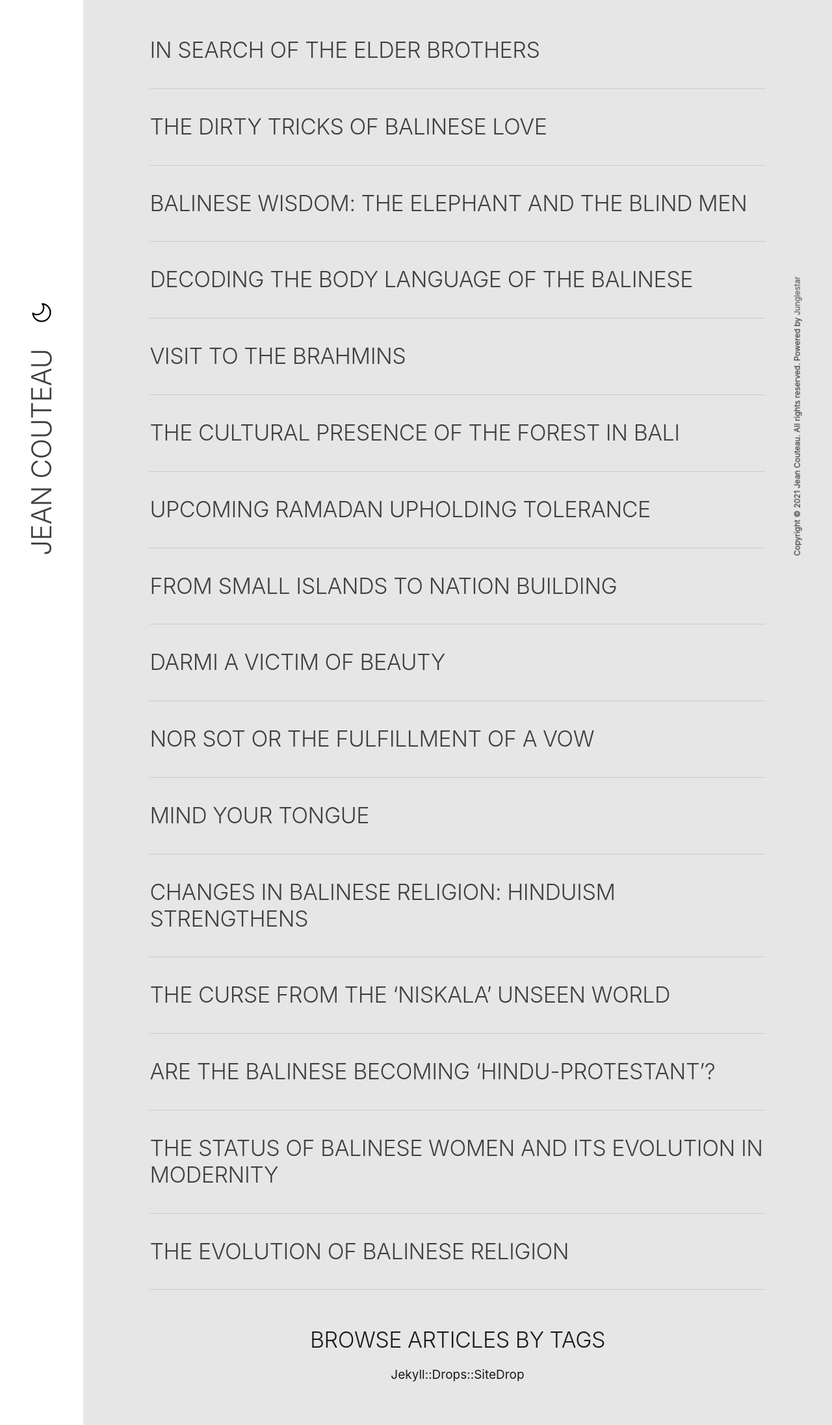
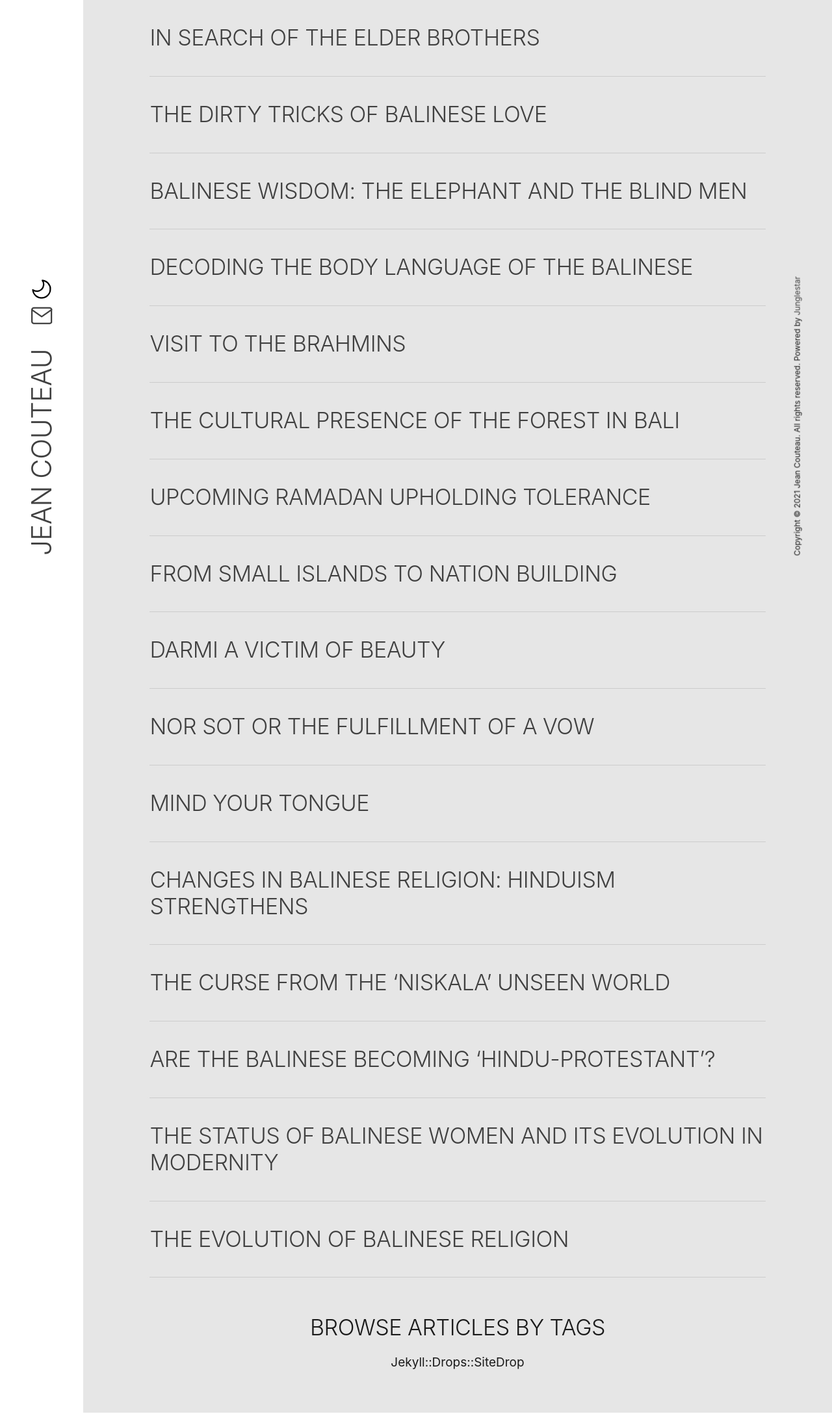
Before and after one commit to toybreaker/jeancouteau, a Jekyll site: the page built from index.md, in a window 1280 px wide. Shown: the whole page at 65% size. Built offline with Jekyll 4.4.1, drawn with Linux system fonts in a browser that asks for light colours.

Commit message:
added email and improved spacing

```diff
--- a/_config.yml
+++ b/_config.yml
@@ -5,7 +5,7 @@ show_logo:               hide # 'show' or 'hide'
 description:             "Historian, anthropologist, art critic Jean Couteau writes about Bali life, connecting reality and myth, delivering clean, meaningful insights to understand social dynamics." # max 160 digits
 keywords:                Bali, culture, social dynamics, understanding, reality and myth, insights, ethnology, history, anthropology
 language:                en
-version:                 0.1.4
+version:                 0.1.5
 sass:
   style:                 compressed
 
@@ -18,6 +18,7 @@ company:
   name:                  Jean Couteau
   legal_name:            Jean Couteau #overrides 'company.name' in footer
   country:               Indonesia
+  email:                 jycouteau@gmail.com
 
 #SEO https://jekyll.github.io/jekyll-seo-tag/usage/
 #
--- a/_includes/header.html
+++ b/_includes/header.html
@@ -8,12 +8,18 @@
 
     </a>
 
-    <div class="toggle_button">
-      {% include svg/use.html id="icn--day" class="day" %}
-      {% include svg/use.html id="icn--night" class="night" %}
+    <div class="header_icons">
+
+      <div class="email_button">
+        <a title="send Jean an email!" href="mailto:{{site.company.email}}">{% include svg/use.html id="icn--email" class="mail" %}</a>
+      </div>
+
+      <div class="toggle_button">
+        {% include svg/use.html id="icn--day" class="day" %}
+        {% include svg/use.html id="icn--night" class="night" %}
+      </div>
+
     </div>
-
-
 
     {% if site.has_menu %}
 
--- a/_layouts/default.html
+++ b/_layouts/default.html
@@ -6,7 +6,7 @@
 
   {% include head.html %}
 
-  <body class="{{ page.title | slugify }} {% if site.menu %}{{ site.menu }}{% endif %}">
+  <body class="{{ page.title | slugify }} {% if page.layout == 'article' %}article{% endif %} {% if site.menu %}{{ site.menu }}{% endif %}">
 
     {% include svg/defs.html %}
 
--- a/_sass/_11articles.scss
+++ b/_sass/_11articles.scss
@@ -1,5 +1,5 @@
 .article_list {
-  margin-top: $space;
+  margin-top: $space--small;
   margin-bottom: $space;
 }
 
@@ -20,3 +20,7 @@
   border-top: 1px solid var(--border, LightGray);
   border-bottom: 1px solid var(--border, LightGray);
 }
+
+.article .article_title {
+  margin-top: $space--small;
+}
--- a/_sass/_8header.scss
+++ b/_sass/_8header.scss
@@ -34,7 +34,13 @@
       height: 36px;
     }
     .toggle_button {
+      cursor: pointer;
       display: flex;
+
+      &:focus,
+      &:hover {
+        color: var(--accent, blue);
+      }
     }
 
     @include media("screen", ">bp1Width") {
@@ -61,119 +67,28 @@
       margin-right: $space;
     }
   }
-
-
-
-  // .has_menu & {
-  //   nav {
-  //     display: none;
-  //     @include media("screen", ">bp1Width") {
-  //       display: inherit;
-  //       padding: 0 0 10px;
-  //     }
-  //     @include media("screen", ">maxWidth") {
-  //       display: inherit;
-  //       padding: 0;
-  //     }
-  //
-  //     &.show {
-  //       display: block;
-  //       min-width: 100%;
-  //       background-color: white;
-  //       padding-top: $space--small;
-  //       @include media("screen", ">bp1Width") {
-  //         min-width: auto;
-  //         border-bottom: 0 none;
-  //       }
-  //
-  //       .menu_item {
-  //         //a
-  //         border-bottom: 1px solid $grey--light;
-  //         @include media("screen", ">bp1Width") {
-  //           border-bottom: 0 none;
-  //         }
-  //
-  //         &:last-child {
-  //           border: 1px solid $grey--light;
-  //           border-radius: $radius;
-  //           margin-top: -1px;
-  //         }
-  //       }
-  //     }
-  //   }
-  // }
-  //
-  // .menu_toggle_button {
-  //   cursor: pointer;
-  //   -webkit-user-select: none;
-  //   -moz-user-select: none;
-  //   -ms-user-select: none;
-  //   user-select: none;
-  //   width: 42px;
-  //   height: 42px;
-  //   padding: 6px;
-  //
-  //   &:focus,
-  //   &:hover {}
-  //   @include media("screen", ">bp1Width") {
-  //     display: none;
-  //   }
-  //
-  //   .close {
-  //     display: none;
-  //   }
-  //
-  //   &.menu_is_open {
-  //     .close {
-  //       display: block;
-  //     }
-  //
-  //     .open {
-  //       display: none;
-  //     }
-  //   }
-  // }
-
 }
 
-//
-// .menu_header {
-//   .menu_item {
-//     //a
-//     font-size: 1.1rem;
-//     margin-right: $space--small/5;
-//     margin-left: $space--small/5;
-//     padding-right: $space--small/2;
-//     padding-left: $space--small/2;
-//     justify-content: center;
-//
-//     &:last-child {
-//       border: 1px solid $grey;
-//       border-radius: $radius;
-//       margin-top: -1px;
-//     }
-//
-//     &.active {
-//       .has_menu & {
-//         background-color: $grey--light;
-//         @include media("screen", ">bp1Width") {
-//           background-color: transparent;
-//         }
-//       }
-//     }
-//     @include media("screen", ">bp1Width") {
-//       justify-content: flex-start;
-//
-//       &.active {
-//         background-color: transparent;
-//       }
-//     }
-//   }
-//
-//   span {
-//     text-align: center;
-//     @include media("screen", ">bp1Width") {
-//       text-align: left;
-//     }
-//   }
-// }
+.header_icons {
+  display: flex;
+  align-items: center;
+  justify-content: center;
+
+  .email_button {
+    border: 0 none;
+    padding-right: 10px;
+    display: flex;
+    align-items: center;
+    justify-content: center;
+    a svg {
+      margin-top: 8px;
+    }
+    @include media("screen", ">bp1Width") {
+      transform: rotate(90deg);
+      transform-origin: center center;
+      padding-right: 0;
+      padding-top: 10px;
+    }
+
+  }
+}
```
